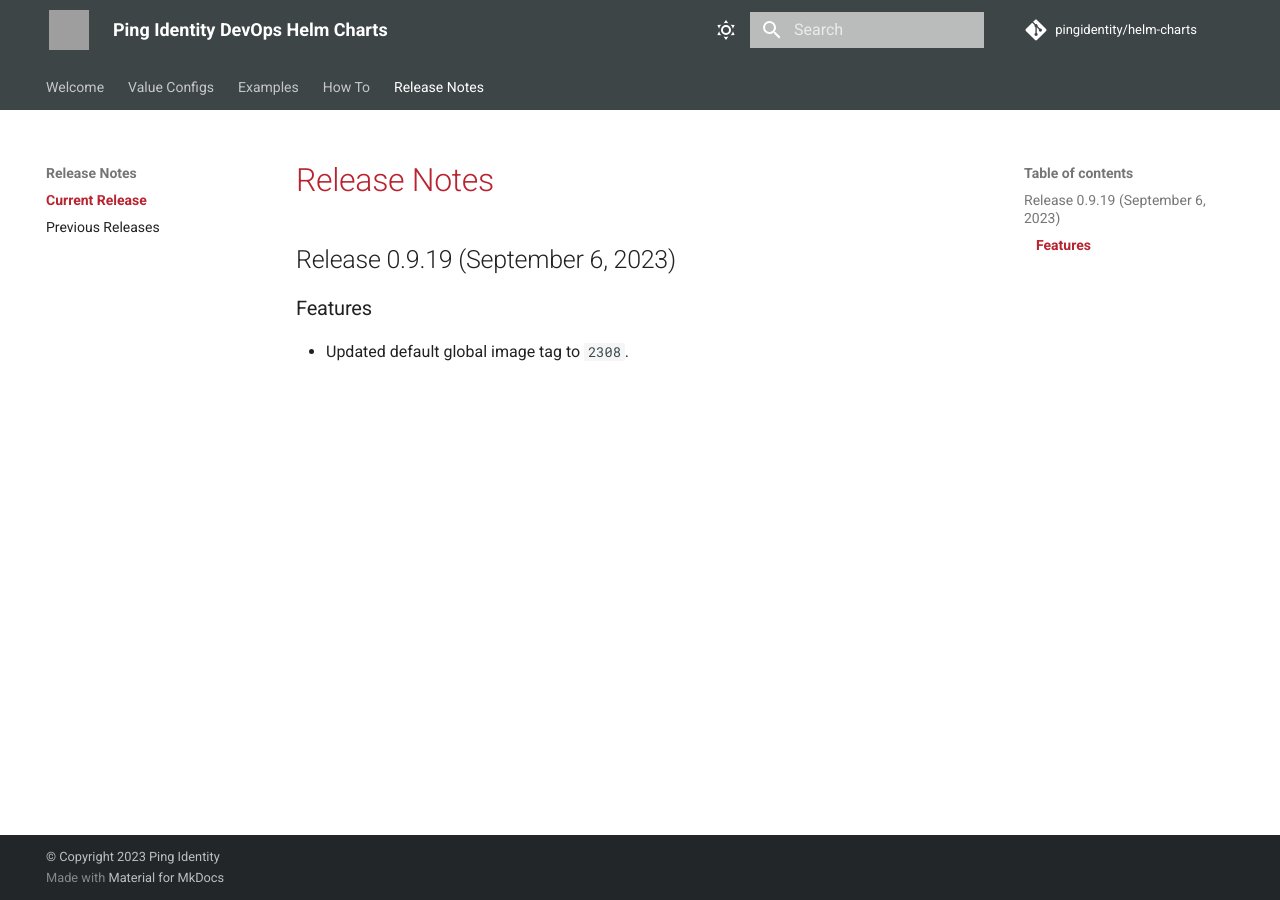
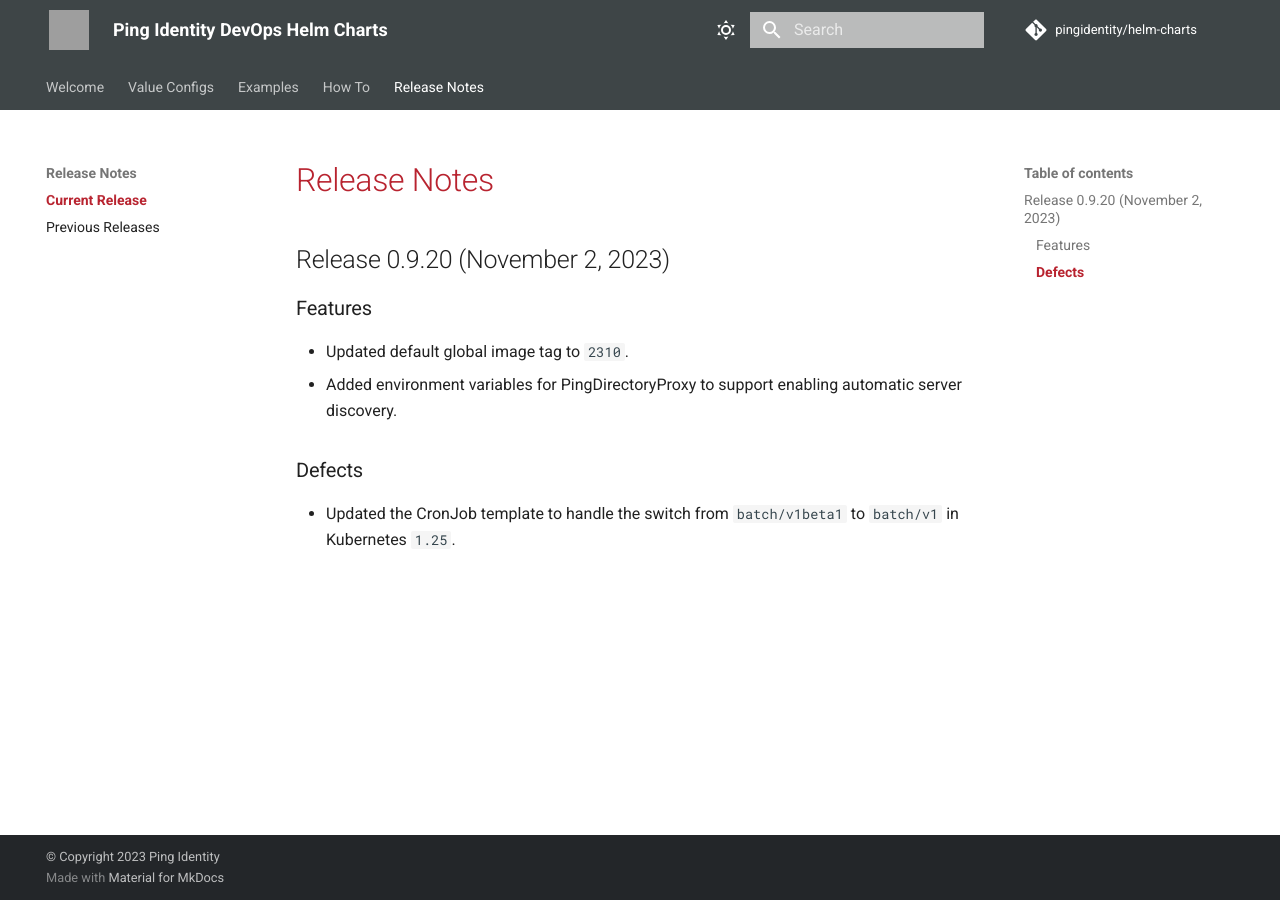
Before and after one commit to pingidentity/helm-charts, an MkDocs documentation site: the page built from docs/release-notes/currentRelease.md, in a window 1280 px wide. Built offline with MkDocs 1.6.1 and Material for MkDocs 9.7.7, drawn with Linux system fonts in a browser that asks for light colours; comment, search, counter and statistics services are not loaded; grey boxes are pictures that could not be loaded.

Commit message:
Release 0.9.20

```diff
--- a/docs/release-notes/currentRelease.md
+++ b/docs/release-notes/currentRelease.md
@@ -1,4 +1,8 @@
 # Release Notes
-## Release 0.9.19 (September 6, 2023)
+## Release 0.9.20 (November 2, 2023)
 ### Features ###
-  - Updated default global image tag to `2308`.
+  - Updated default global image tag to `2310`.
+  - Added environment variables for PingDirectoryProxy to support enabling automatic server discovery.
+
+### Defects ###
+  - Updated the CronJob template to handle the switch from `batch/v1beta1` to `batch/v1` in Kubernetes `1.25`.
```
Also changed, not shown: docs/config/supported-values.md (+1 -1 lines), docs/index.yaml (+13 -1 lines), docs/release-notes/previousReleases.md (+4 -0 lines), 2 other files.
